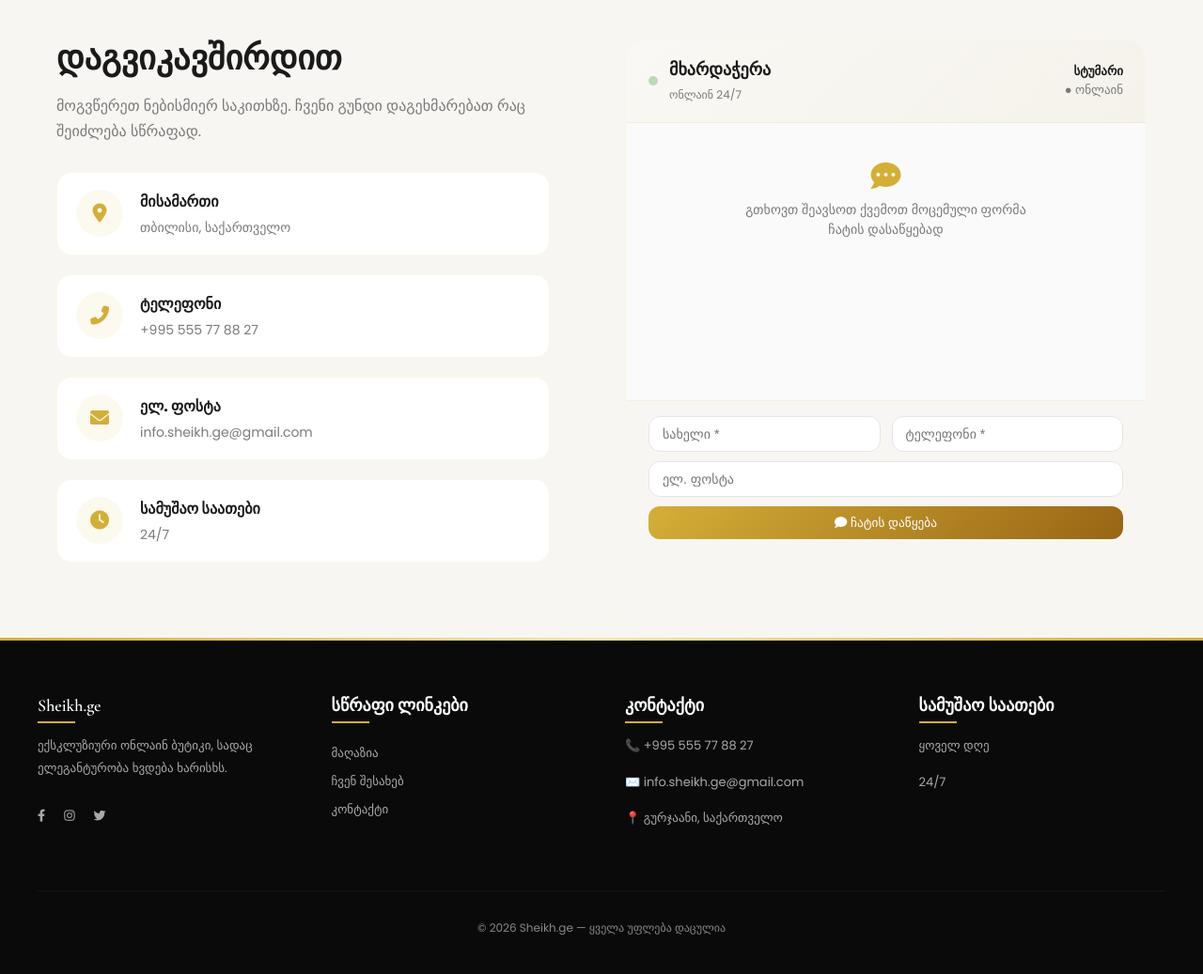
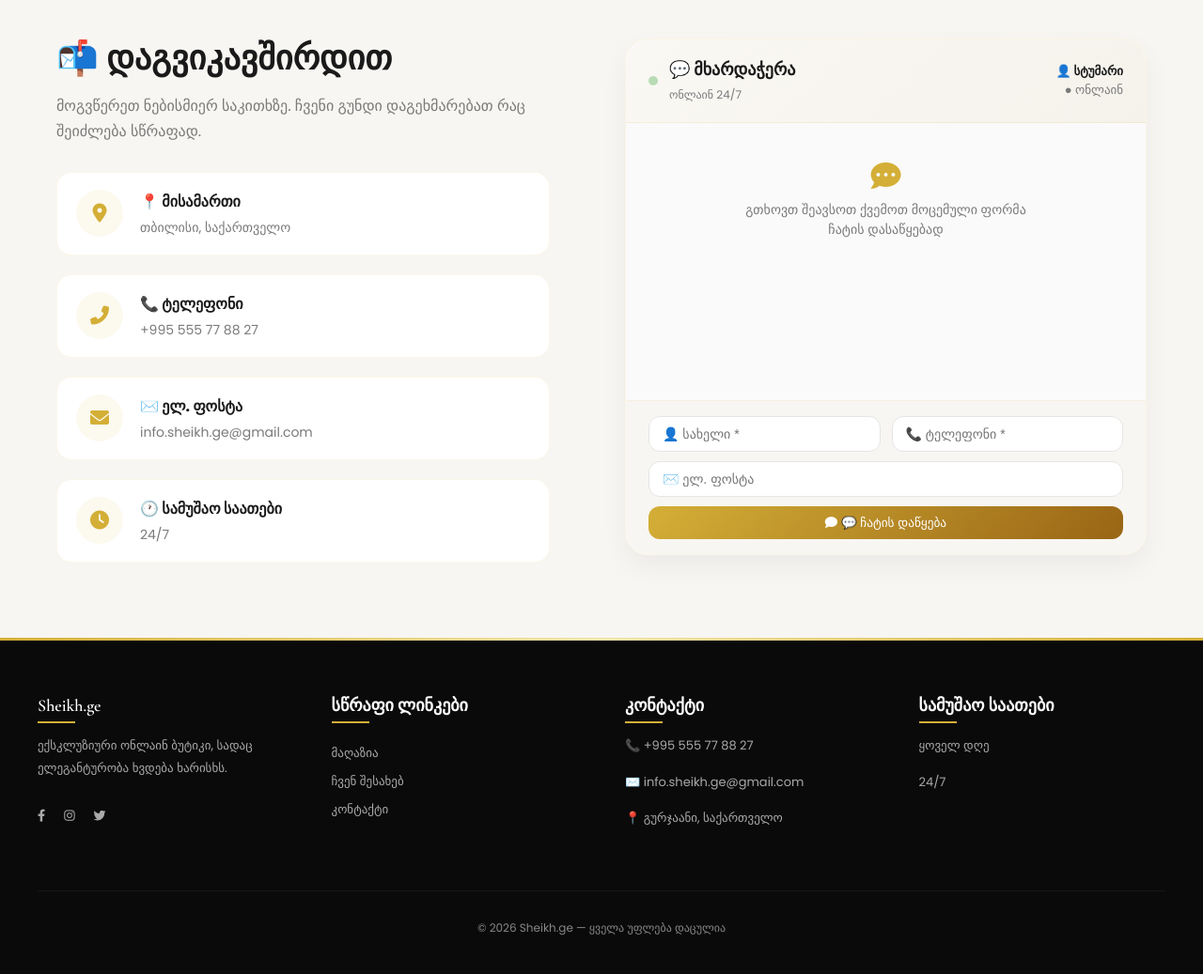
Before and after one commit to infosheikhge/sheikh_ge, a Flask app: page /contact in a window 1280 px wide. Shown: the part 79-1116 px from the top of the page at 94% size. Run offline with Flask 3, Linux system fonts and the light colour scheme; data that the repository does not hold is empty.

Commit message:
Update contact.html

```diff
--- a/templates/contact.html
+++ b/templates/contact.html
@@ -2,7 +2,6 @@
 
 {% block content %}
 <style>
-/* ... სტილები იგივეა რაც წინა ... */
 :root {
     --gold: #D4AF37;
     --gold-dark: #996515;
@@ -12,7 +11,7 @@
     --text-light: #7a7a7a;
     --card-bg: #ffffff;
     --shadow-gold: 0 15px 35px rgba(212, 175, 55, 0.12);
-    --shadow-lg: 0 25px 45px -12px rgba(0, 0, 0, 0.15);
+    --shadow-sm: 0 12px 28px rgba(0, 0, 0, 0.05);
     --transition: all 0.4s cubic-bezier(0.2, 0.9, 0.4, 1.1);
 }
 
@@ -36,6 +35,7 @@
     }
 }
 
+/* LEFT SIDE - INFO */
 .contact-info {
     padding-right: 30px;
 }
@@ -101,6 +101,7 @@
     font-size: 14px;
 }
 
+/* RIGHT SIDE - CHAT */
 .chat-container {
     background: white;
     border-radius: 24px;
@@ -162,6 +163,7 @@
     display: block;
 }
 
+/* MESSAGES AREA */
 .messages-area {
     flex: 1;
     padding: 20px 24px;
@@ -284,6 +286,7 @@
     30% { transform: translateY(-8px); opacity: 1; }
 }
 
+/* INPUT AREA */
 .chat-input-area {
     padding: 16px 24px;
     background: white;
@@ -430,6 +433,7 @@
     font-size: 14px;
 }
 
+/* USER IDENTIFY FORM */
 .user-identify-form {
     padding: 16px 24px;
     background: #f8f6f2;
@@ -522,7 +526,7 @@
     <div class="contact-grid">
         <!-- LEFT: Contact Info -->
         <div class="contact-info">
-            <h2>დაგვიკავშირდით</h2>
+            <h2>📬 დაგვიკავშირდით</h2>
             <p class="subtitle">
                 მოგვწერეთ ნებისმიერ საკითხზე. ჩვენი გუნდი დაგეხმარებათ
                 რაც შეიძლება სწრაფად.
@@ -532,28 +536,28 @@
                 <div class="info-card-item">
                     <div class="info-icon"><i class="fas fa-map-marker-alt"></i></div>
                     <div class="info-text">
-                        <h4>მისამართი</h4>
+                        <h4>📍 მისამართი</h4>
                         <p>თბილისი, საქართველო</p>
                     </div>
                 </div>
                 <div class="info-card-item">
                     <div class="info-icon"><i class="fas fa-phone-alt"></i></div>
                     <div class="info-text">
-                        <h4>ტელეფონი</h4>
+                        <h4>📞 ტელეფონი</h4>
                         <p>+995 555 77 88 27</p>
                     </div>
                 </div>
                 <div class="info-card-item">
                     <div class="info-icon"><i class="fas fa-envelope"></i></div>
                     <div class="info-text">
-                        <h4>ელ. ფოსტა</h4>
+                        <h4>✉️ ელ. ფოსტა</h4>
                         <p>info.sheikh.ge@gmail.com</p>
                     </div>
                 </div>
                 <div class="info-card-item">
                     <div class="info-icon"><i class="fas fa-clock"></i></div>
                     <div class="info-text">
-                        <h4>სამუშაო საათები</h4>
+                        <h4>🕐 სამუშაო საათები</h4>
                         <p>24/7</p>
                     </div>
                 </div>
@@ -567,12 +571,12 @@
                 <div class="chat-header-left">
                     <div class="status-dot"></div>
                     <div>
-                        <h3>მხარდაჭერა</h3>
+                        <h3>💬 მხარდაჭერა</h3>
                         <small>ონლაინ 24/7</small>
                     </div>
                 </div>
                 <div class="chat-user-info" id="chatUserInfo">
-                    <strong id="userNameDisplay">სტუმარი</strong>
+                    <strong id="userNameDisplay">👤 სტუმარი</strong>
                     <span id="userStatusDisplay">● ონლაინ</span>
                 </div>
             </div>
@@ -588,19 +592,19 @@
                     <span class="typing-dot"></span>
                     <span class="typing-dot"></span>
                     <span class="typing-dot"></span>
-                    <span style="margin-left: 6px; font-size: 12px; color: #999;">მხარდაჭერა წერს...</span>
+                    <span style="margin-left: 6px; font-size: 12px; color: #999;">✍️ მხარდაჭერა წერს...</span>
                 </div>
             </div>
 
             <!-- User Identify Form -->
             <div class="user-identify-form" id="identifyForm">
                 <div class="form-row">
-                    <input type="text" id="userName" placeholder="სახელი *" required>
-                    <input type="tel" id="userPhone" placeholder="ტელეფონი *" required>
+                    <input type="text" id="userName" placeholder="👤 სახელი *" required>
+                    <input type="tel" id="userPhone" placeholder="📞 ტელეფონი *" required>
                 </div>
-                <input type="email" id="userEmail" placeholder="ელ. ფოსტა" style="width:100%;padding:10px 14px;border:1px solid #e5e5e5;border-radius:12px;font-size:14px;margin-top:10px;">
+                <input type="email" id="userEmail" placeholder="✉️ ელ. ფოსტა" style="width:100%;padding:10px 14px;border:1px solid #e5e5e5;border-radius:12px;font-size:14px;margin-top:10px;">
                 <button class="btn-start" onclick="startChat()">
-                    <i class="fas fa-comment"></i> ჩატის დაწყება
+                    <i class="fas fa-comment"></i> 💬 ჩატის დაწყება
                 </button>
             </div>
 
@@ -609,19 +613,19 @@
                 <div id="voiceRecordingIndicator" class="voice-recording-indicator" style="display: none;">
                     <span class="recording-dot"></span>
                     <span class="recording-timer" id="recordTimer">0:00</span>
-                    <span style="color:#666;font-size:13px;">ჩაწერა...</span>
+                    <span style="color:#666;font-size:13px;">🎤 ჩაწერა...</span>
                     <button class="recording-cancel" onclick="cancelVoiceRecording()">✕</button>
                 </div>
 
                 <div id="filePreviewContainer" class="file-preview"></div>
 
                 <div class="chat-input-row">
-                    <textarea id="messageInput" placeholder="ჩაწერეთ შეტყობინება..." rows="1"></textarea>
+                    <textarea id="messageInput" placeholder="📝 ჩაწერეთ შეტყობინება..." rows="1"></textarea>
                     <div class="chat-tools">
-                        <button class="tool-btn" onclick="document.getElementById('fileInput').click()" title="ფაილის მიმაგრება">
+                        <button class="tool-btn" onclick="document.getElementById('fileInput').click()" title="📎 ფაილის მიმაგრება">
                             <i class="fas fa-paperclip"></i>
                         </button>
-                        <button class="tool-btn" id="voiceBtn" onclick="toggleVoiceRecording()" title="ხმოვანი მესიჯი">
+                        <button class="tool-btn" id="voiceBtn" onclick="toggleVoiceRecording()" title="🎤 ხმოვანი მესიჯი">
                             <i class="fas fa-microphone"></i>
                         </button>
                     </div>
@@ -654,7 +658,7 @@ let selectedFiles = [];
 let messageIdCache = new Set();
 let isUserPollingActive = false;
 
-// Check if user is already logged in or has session
+// ========== DOM CONTENT LOADED ==========
 document.addEventListener('DOMContentLoaded', function() {
     {% if current_user.is_authenticated %}
         userName = '{{ current_user.name }}';
@@ -775,7 +779,7 @@ async function loadMessages() {
         if (!data.messages || data.messages.length === 0) {
             container.innerHTML = `
                 <div style="text-align:center;padding:20px;color:#999;">
-                    <p>დაიწყეთ საუბარი. ჩვენი გუნდი დაგეხმარებათ!</p>
+                    <p>💬 დაიწყეთ საუბარი. ჩვენი გუნდი დაგეხმარებათ!</p>
                 </div>
             `;
             return;
@@ -799,11 +803,9 @@ async function loadMessages() {
 }
 
 // ========== APPEND MESSAGE ==========
-// ========== APPEND MESSAGE ==========
 function appendMessage(msg, isUser) {
     const container = document.getElementById('conversationMessages');
 
-    // ✅ Check if message already exists
     if (messageIdCache.has(msg.id)) return;
     messageIdCache.add(msg.id);
 
@@ -811,7 +813,7 @@ function appendMessage(msg, isUser) {
     bubble.className = `message-bubble ${isUser ? 'user' : 'admin'}`;
 
     const timeStr = formatDate(msg.created_at);
-    const senderName = isUser ? 'თქვენ' : 'მხარდაჭერა';
+    const senderName = isUser ? '👤 თქვენ' : '🛡️ მხარდაჭერა';
 
     let content = `
         <span class="msg-sender">${senderName}</span>
@@ -842,12 +844,9 @@ function appendMessage(msg, isUser) {
 
     bubble.innerHTML = content;
     container.appendChild(bubble);
-
-    // ✅ Scroll to bottom after adding message
     scrollToBottom();
 }
 
-// ========== SEND MESSAGE ==========
 // ========== SEND MESSAGE ==========
 async function sendMessage() {
     const input = document.getElementById('messageInput');
@@ -904,7 +903,7 @@ async function sendMessage() {
             document.getElementById('voiceRecordingIndicator').style.display = 'none';
             document.getElementById('voiceBtn').classList.remove('recording');
 
-            // ✅ ვამატებთ მესიჯს პირდაპირ!
+            // Add message immediately
             const newMsg = {
                 id: data.message_id,
                 message: message,
@@ -935,6 +934,7 @@ async function sendMessage() {
         input.focus();
     }
 }
+
 // ========== VOICE RECORDING ==========
 async function toggleVoiceRecording() {
     if (isRecording) {
@@ -1002,8 +1002,7 @@ function cancelVoiceRecording() {
     document.getElementById('voiceBtn').classList.remove('recording');
 }
 
-// ========== USER POLLING - ახალი მესიჯების შემოწმება ==========
-// ========== USER POLLING - ახალი მესიჯების შემოწმება ==========
+// ========== USER POLLING ==========
 function startUserPolling() {
     if (isUserPollingActive) return;
     isUserPollingActive = true;
@@ -1018,19 +1017,17 @@ function startUserPolling() {
         if (!isIdentified) return;
 
         try {
-            // ✅ ადმინის მესიჯების შემოწმება (is_from_user == false)
             const response = await fetch(`/api/chat/check-new?user_id=${userId || ''}&last_id=${lastId}`);
             const data = await response.json();
 
-            console.log("🔄 Polling check:", data.messages.length, "new messages");
+            console.log("🔄 Polling check:", data.messages ? data.messages.length : 0, "new messages");
 
             if (data.messages && data.messages.length > 0) {
                 const newMessages = data.messages.filter(msg => !messageIdCache.has(msg.id));
 
                 if (newMessages.length > 0) {
-                    console.log("🟢 Adding", newMessages.length, "new messages");
+                    console.log("🟢 Adding", newMessages.length, "new admin messages");
                     newMessages.forEach(msg => {
-                        // ✅ false = admin message (right side)
                         appendMessage(msg, false);
                     });
 
@@ -1046,8 +1043,9 @@ function startUserPolling() {
         } catch (error) {
             console.error('User polling error:', error);
         }
-    }, 3000);  // 3 წამში ერთხელ
+    }, 3000);
 }
+
 // ========== UTILITIES ==========
 function formatDate(isoString) {
     if (!isoString) return '';
```
